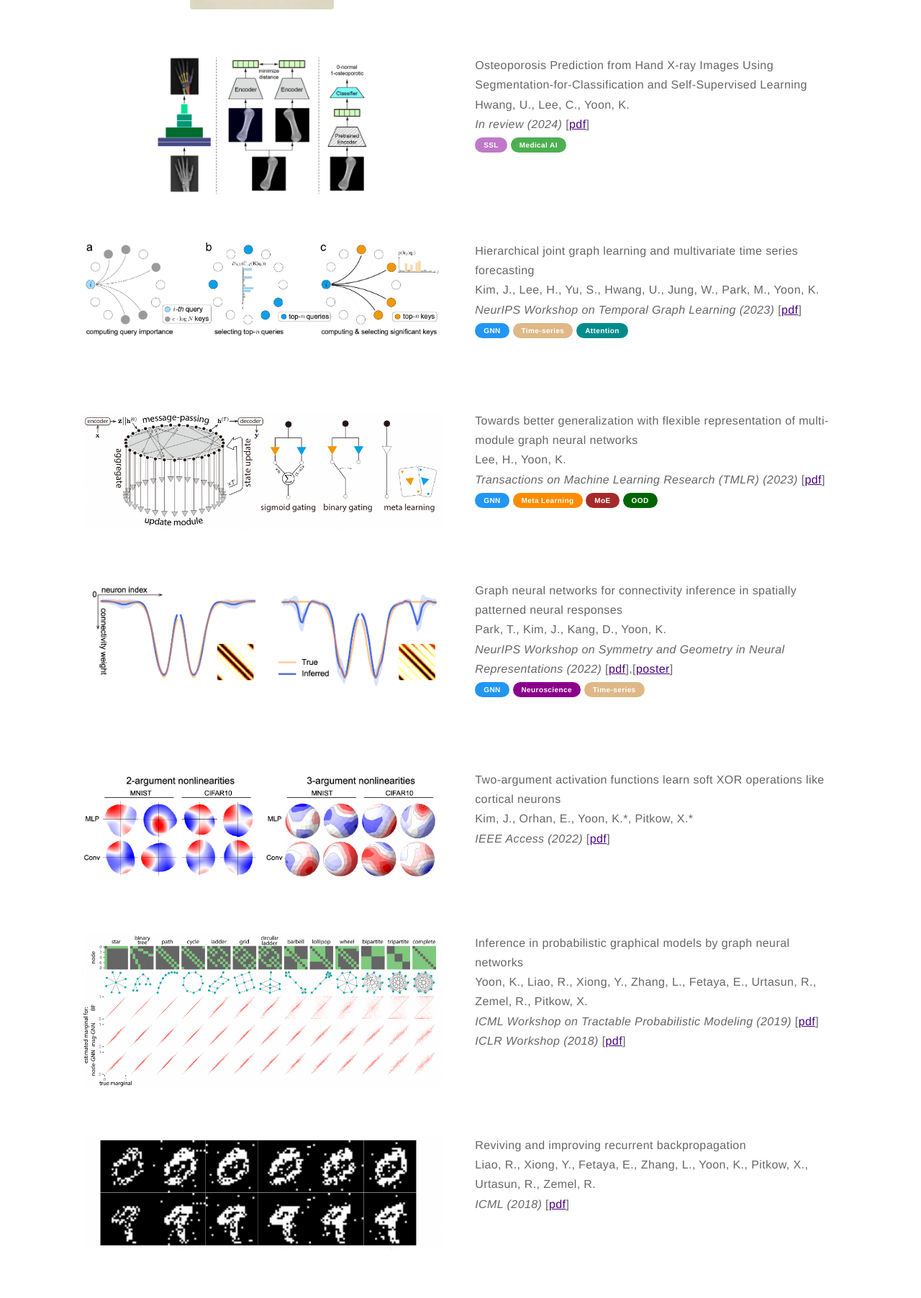
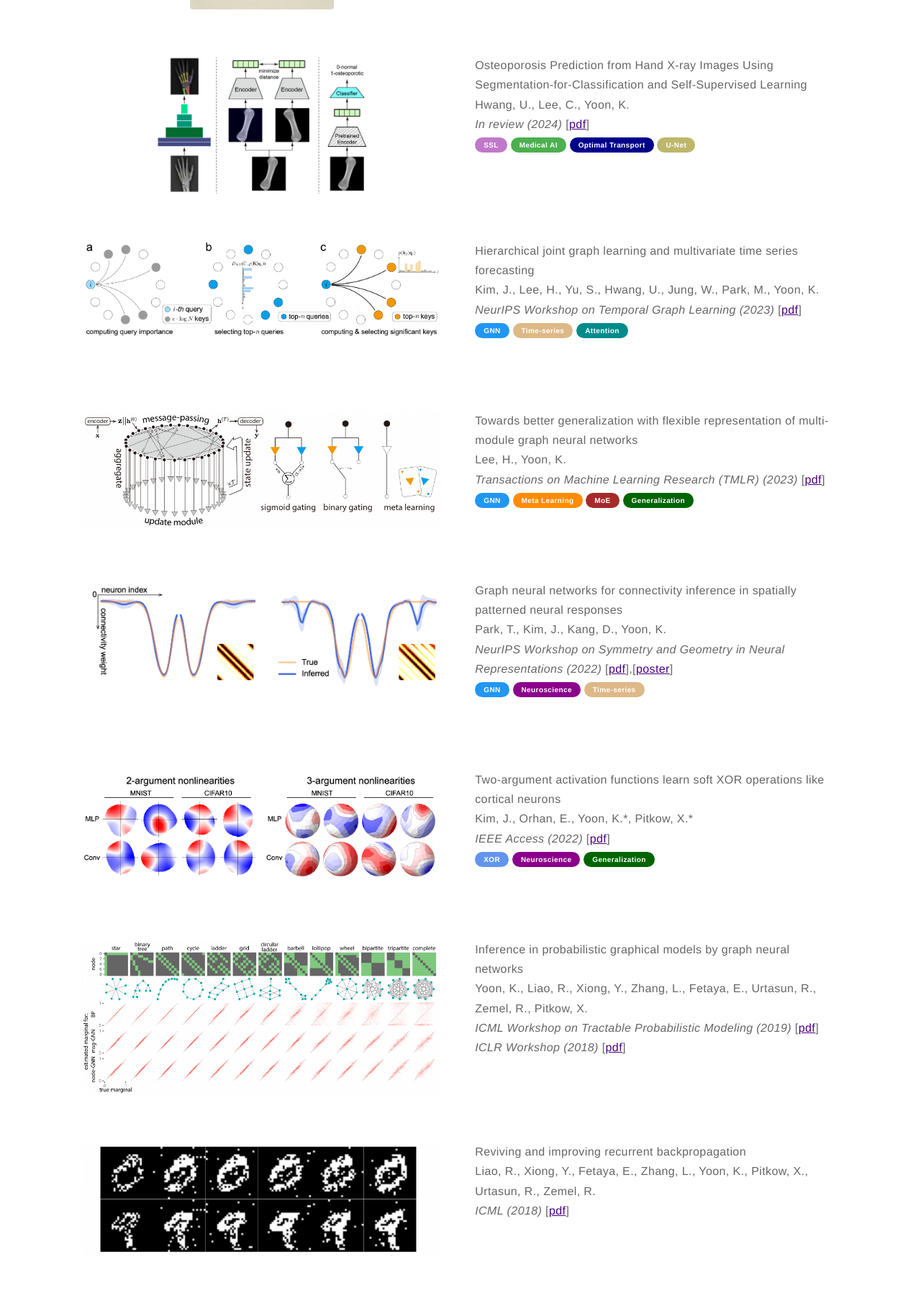
Before and after one commit to kijungyoon/kijungyoon.github.io, a Jekyll site: the page built from papers.md, in a window 1280 px wide. Shown: the part 988-2792 px from the top of the page at 72% size. Built offline with Jekyll 4.4.1, drawn with Linux system fonts in a browser that asks for light colours.

Commit message:
Update papers.md

```diff
--- a/papers.md
+++ b/papers.md
@@ -42,6 +42,8 @@ layout: page
     [<a href="https://arxiv.org/pdf/2412.05345">pdf</a>]<br>
     <span class="pill-label pill-purple">SSL</span>
     <span class="pill-label pill-green">Medical AI</span>
+    <span class="pill-label pill-dblue">Optimal Transport</span>
+    <span class="pill-label pill-dkkhaki">U-Net</span>
     </p>
     </div>
 </div>
@@ -76,7 +78,7 @@ layout: page
     <span class="pill-label pill-blue">GNN</span>
     <span class="pill-label pill-dorg">Meta Learning</span>
     <span class="pill-label pill-brown">MoE</span>
-    <span class="pill-label pill-dgreen">OOD</span>
+    <span class="pill-label pill-dgreen">Generalization</span>
     </p>
     </div>
 </div>
@@ -107,7 +109,11 @@ layout: page
     <p><b>Two-argument activation functions learn soft XOR operations like cortical neurons</b><br>
     Kim, J., Orhan, E., Yoon, K.*, Pitkow, X.*<br>
     <i>IEEE Access (2022)</i>
-    [<a href="https://ieeexplore.ieee.org/stamp/stamp.jsp?arnumber=9785635">pdf</a>]</p><br>
+    [<a href="https://ieeexplore.ieee.org/stamp/stamp.jsp?arnumber=9785635">pdf</a>]<br>
+    <span class="pill-label pill-cfblue">XOR</span>
+    <span class="pill-label pill-dmagenta">Neuroscience</span>
+    <span class="pill-label pill-dgreen">Generalization</span>
+    </p>
     </div>
 </div>
 
@@ -247,6 +253,8 @@ display: inline-block;
 .pill-bwood {
   background-color: #DEB887; /* blue shade */
 }
-
+.pill-dkkhaki {
+  background-color: #BDB76B; /* blue shade */
+}
 
 </style>
```
